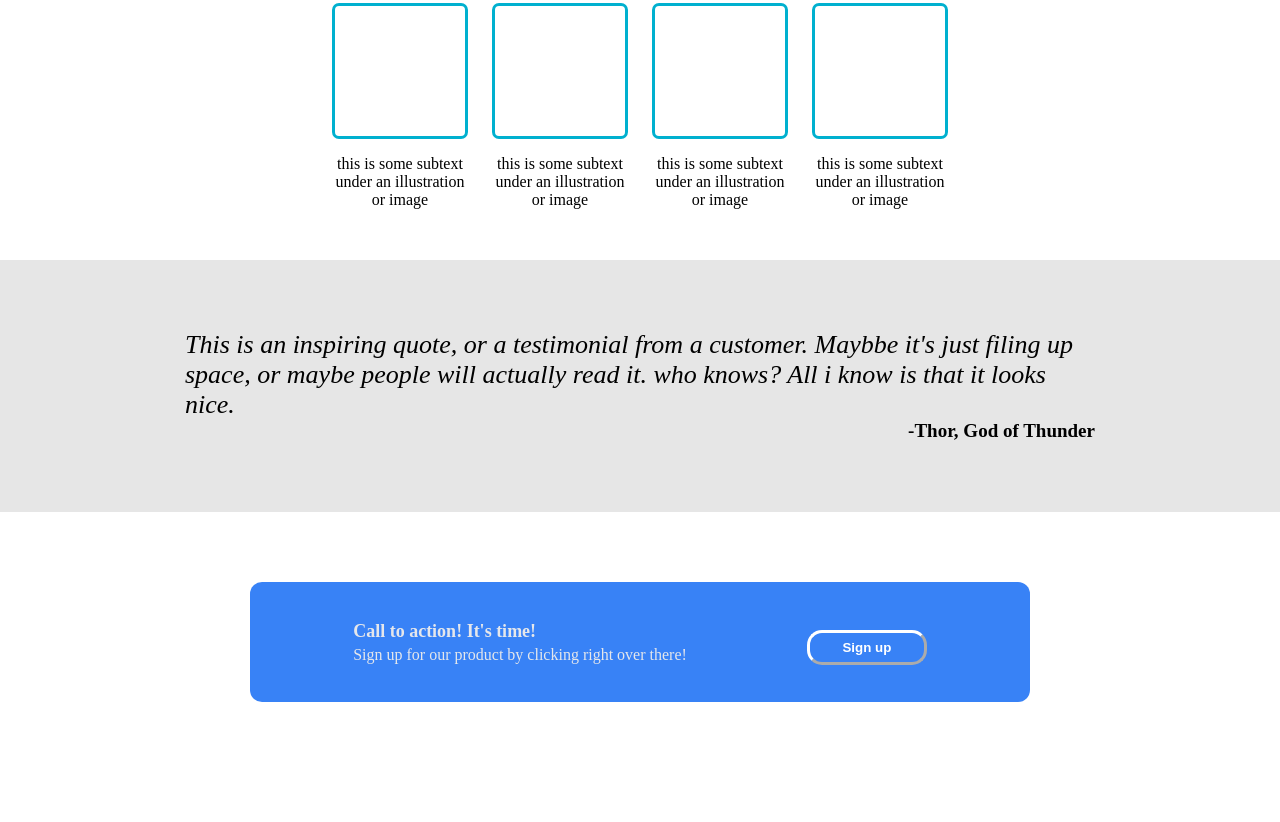
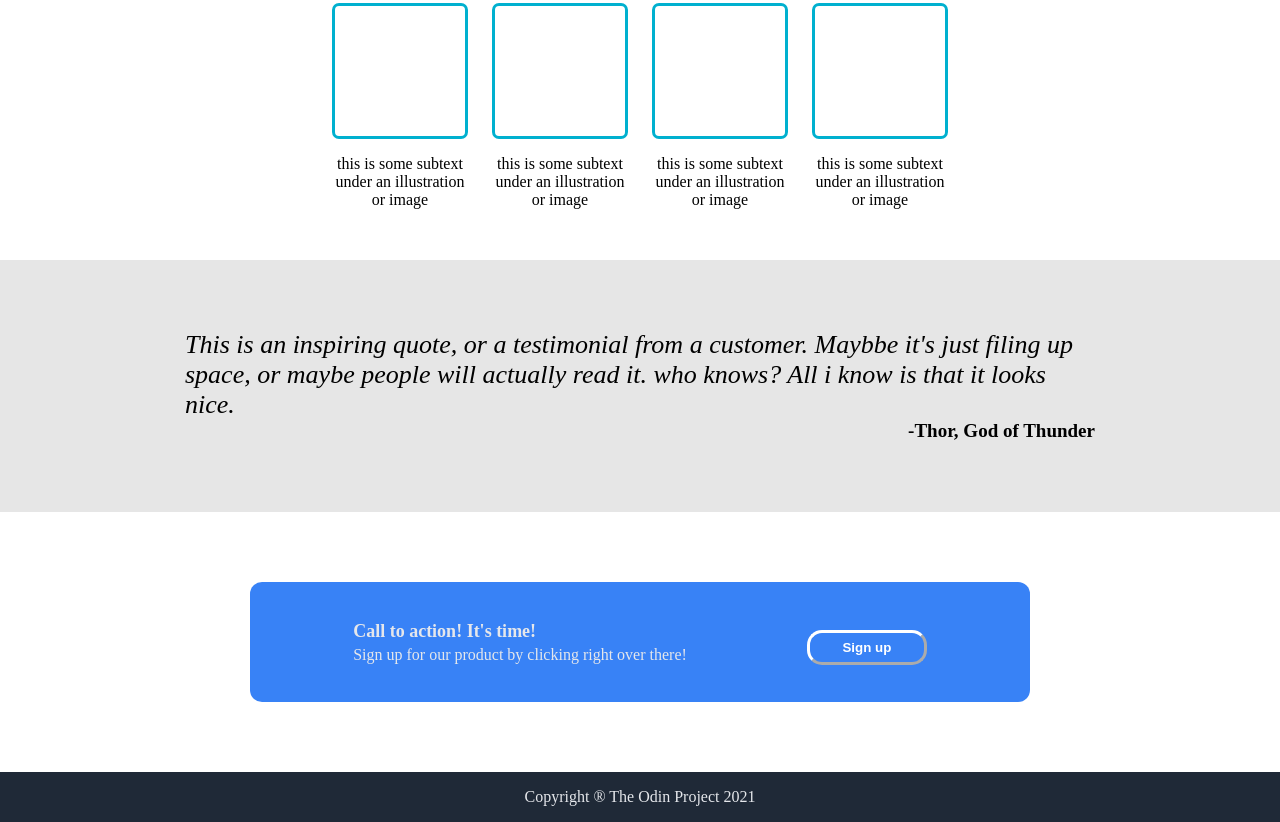
Before and after one commit to below2000/landing_page, a plain HTML site: page index.html in a window 1280 px wide. Shown: the part 594-1416 px from the top of the page. Before the commit the page ends 1366 px from the top, so only its background shows below. Drawn offline with Linux system fonts and the light colour scheme.

Commit message:
finish project

```diff
--- a/index.html
+++ b/index.html
@@ -72,5 +72,9 @@
             <button class="abutton">Sign up</button>
         </div>
     </div>
+
+    <div class="footer">
+        <p class="ftext">Copyright ® The Odin Project 2021</p>
+    </div>
 </body>
 </html>
--- a/style.css
+++ b/style.css
@@ -190,3 +190,12 @@ button {
     border-color: white;
     border-width: 3px;
 }
+
+/*footer*/
+
+.footer {
+    display: flex;
+    justify-content: center;
+    background-color: #1F2937;
+    color: #E5E7EB;
+}
```
Lines whose indentation alone changed are shown as unchanged.
